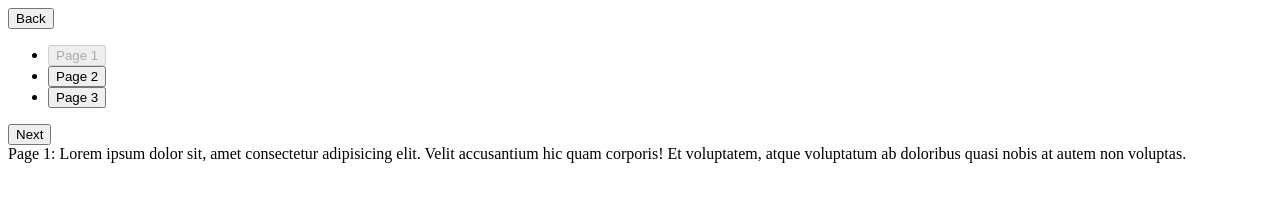
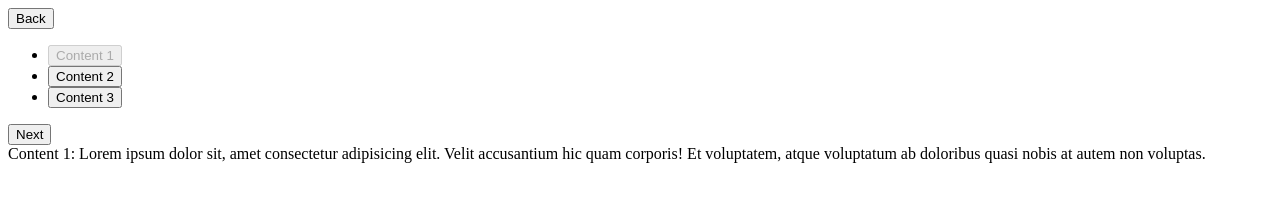
Before and after one commit to MineGame01/Script-Switch-Content, a website built with Vite: page index.html in a window 1280 px wide. Built offline with nearby package versions, Linux system fonts and the light colour scheme.

Commit message:
Update 1.1.2

```diff
--- a/index.html
+++ b/index.html
@@ -1,8 +1,8 @@
 <!DOCTYPE html>
 <html lang="en">
     <head>
-    <meta charset="UTF-8">
-    <meta name="viewport" content="width=device-width, initial-scale=1.0">
+        <meta charset="UTF-8" />
+        <meta name="viewport" content="width=device-width, initial-scale=1.0" />
         <title>Switch Content</title>
     </head>
     <body>
@@ -11,19 +11,20 @@
             <ul></ul>
             <button data-switch-btn-path="next">Next</button>
         </div>
-    <div class="pages" id="pages">
-        <div
-        data-page-name="Page 1"
-        data-page-id="page-1">
-            Page 1: Lorem ipsum dolor sit, amet consectetur adipisicing elit. Velit accusantium hic quam corporis! Et voluptatem, atque voluptatum ab doloribus quasi nobis at autem non voluptas.</div>
-        <div
-        data-page-name="Page 2"
-        data-page-id="page-2">
-            Page 2: Lorem ipsum dolor sit amet consectetur adipisicing elit. Iure, consequuntur vel distinctio perspiciatis eius sit!</div>
-        <div
-        data-page-name="Page 3"
-        data-page-id="page-3">
-            Page 3: Lorem ipsum, dolor sit amet consectetur adipisicing elit. Ratione, unde.</div>
+        <div id="contents">
+            <div data-content-name="Content 1" data-content-id="content-1">
+                Content 1: Lorem ipsum dolor sit, amet consectetur adipisicing
+                elit. Velit accusantium hic quam corporis! Et voluptatem, atque
+                voluptatum ab doloribus quasi nobis at autem non voluptas.
+            </div>
+            <div data-content-name="Content 2" data-content-id="content-2">
+                Content 2: Lorem ipsum dolor sit amet consectetur adipisicing
+                elit. Iure, consequuntur vel distinctio perspiciatis eius sit!
+            </div>
+            <div data-content-name="Content 3" data-content-id="content-3">
+                Content 3: Lorem ipsum, dolor sit amet consectetur adipisicing
+                elit. Ratione, unde.
+            </div>
         </div>
         <script type="module" src="main.ts"></script>
     </body>
--- a/index.ts
+++ b/index.ts
@@ -1,136 +1,263 @@
-interface Props {
-    menuElement: HTMLElement,
-    pagesElement: HTMLElement,
-}
+type TElement = HTMLElement;
 
-interface CreateButtonToggleProps {
-    title: string,
-    valueAttribute: string,
-    className?: string,
-    onClick: (e: MouseEvent) => void,
-}
+export class SwitchContent {
+    /**
+     *  This object with pair "content id" (key) and "content name" (property)
+     */
+    private availableContents: { [key: string]: string };
+    /**
+     * Contains a reference to the ul tag node in the control
+     */
+    private controllersElement: TElement | null;
+    /**
+     * Contains a link to the parent node of all defined content
+     */
+    private contentsElement: TElement;
+    /**
+     * Contains a reference to the parent node of all controls
+     */
+    private menuElement: TElement;
 
-// Function for creating buttons for switching pages
-const createButtonToggle = ({
-    title,
-    valueAttribute,
-    className = " ",
-    onClick,
-}: CreateButtonToggleProps): HTMLButtonElement => {
-    const buttonElement = document.createElement("button");
-    buttonElement.innerText = title;
-    buttonElement.setAttribute("value", valueAttribute);
-    buttonElement.onclick = onClick;
-    buttonElement.className = className;
-    return buttonElement;
-}
+    /**
+     * Initializing the script
+     *
+     * @param menuElement An HTML Node element that contains elements to control content
+     * @param contentsElement The HTML Node element that defines accessible content
+     */
+    constructor(menuElement: TElement, contentsElement: TElement) {
+        this.menuElement = menuElement;
+        this.contentsElement = contentsElement;
 
-export function setupScrollingText({
-    menuElement,
-    pagesElement
-}: Props) {
-    const
-        ulElement = menuElement.querySelector("ul"),
-        switchBtnOneEl = menuElement.querySelector("button:first-child") as HTMLButtonElement | null,
-        switchBtnTwoEl = menuElement.querySelector("button:last-child") as HTMLButtonElement | null
+        this.availableContents = this.extractionContents(this.contentsElement);
+        this.controllersElement = this.menuElement.querySelector(
+            "ul"
+        ) as TElement | null;
 
-    if (ulElement === null || switchBtnOneEl === null || switchBtnTwoEl === null) {
-        console.error("Switch Content: Element not found!");
-        return;
+        if (!this.controllersElement) {
+            console.error(
+                "Tag 'ul' was not found in the element",
+                this.menuElement
+            );
+        }
+
+        // Defining navigation buttons
+        this.createButtonsNavigation(this.availableContents).forEach(
+            (button) => {
+                const liElement = document.createElement("li");
+                liElement.appendChild(button);
+                if (this.controllersElement) {
+                    this.controllersElement.appendChild(liElement);
+                }
+            }
+        );
+
+        // Set the current page value if there is no value
+        if (!this.getCurrentContentId())
+            this.setAttributeValuefromContentsElement(
+                Object.keys(this.availableContents)[0]
+            );
+
+        /**
+         * Defines logic based on its parameters for content switching buttons
+         */
+        const settingSwitchButton = (menuElement: typeof this.menuElement) => {
+            const switchButtons = [
+                ...menuElement.querySelectorAll("button"),
+            ].filter((button) => button.hasAttribute("data-switch-btn-path"));
+
+            const checkPath = (
+                path: string | undefined | null
+            ): "next" | "back" | undefined => {
+                if (path !== "back" && path !== "next") {
+                    console.error(
+                        "data-switch-btn-path Attribute value is wrong! Please check the buttons in the menu"
+                    );
+                } else return path;
+            };
+
+            const switchBtnOnePath = checkPath(
+                switchButtons[0].dataset.switchBtnPath
+            );
+            const switchBtnTwoPath = checkPath(
+                switchButtons[1].dataset.switchBtnPath
+            );
+
+            if (switchBtnOnePath) {
+                switchButtons[0].addEventListener("click", () =>
+                    this.switchContent(switchBtnOnePath)
+                );
+            }
+
+            if (switchBtnTwoPath) {
+                switchButtons[1].addEventListener("click", () =>
+                    this.switchContent(switchBtnTwoPath)
+                );
+            }
+        };
+
+        settingSwitchButton(this.menuElement);
+        this.update();
     }
 
-    let currentPage: string;
-
-    //Getting page names and IDs
-    let listPageId: Array<string> = [];
-    let listPageName: Array<string> = [];
-    for (let pageElement of Array.from(pagesElement.children) as Array<HTMLElement>) {
-        const pageId = pageElement.dataset.pageId;
-        const pageName = pageElement.dataset.pageName;
-        pageId !== undefined && listPageId.push(pageId);
-        pageName !== undefined && listPageName.push(pageName);
+    /**
+     * Returns the current content ID.
+     *
+     * @returns Current content id
+     */
+    private getCurrentContentId() {
+        return this.contentsElement.dataset.idCurrentContent;
     }
 
-    // An array of li elements that contain a buttons
-    // Buttons for switching pages
-    const liElementButtonToggle: Array<HTMLLIElement> = listPageName.map((name, index) => {
-        const liElement = document.createElement("li");
-        // Calling a function to create the required buttons
-        const buttonElement = createButtonToggle({
-            title: name,
-            valueAttribute: listPageId[index],
-            className: menuElement.dataset.switchBtnClass,
-            onClick: function() {
-                setPageValueSideBarContent(listPageId[index]);
-            }
-        });
-        liElement.appendChild(buttonElement);
-        ulElement.appendChild(liElement);
-        return liElement;
-    });
-
-    // Sync current page value
-    const updateCurrentPage = () => {
-        currentPage = getPageValueSideBarContent() as string;
+    /**
+     * Use to set the current content, after setting the value the update function is called
+     *
+     * @param content id
+     */
+    private setAttributeValuefromContentsElement(contentId: string) {
+        this.contentsElement.setAttribute("data-id-current-content", contentId);
+        this.update();
     }
 
-    // Get current page
-    const getPageValueSideBarContent = () => pagesElement.getAttribute("page");
-    // Set current page and update ui
-    const setPageValueSideBarContent = (value: string) => {
-        pagesElement.setAttribute("page", value);
-        updatePage();
+    /**
+     * Method that updates the rendering state of all elements with the current values
+     */
+    private update() {
+        const idCurrentContent = this.getCurrentContentId();
+
+        /**
+         * Updates the state of the buttons. If the current content ID matches the navigation button ID, the button becomes disabled.
+         *
+         * @param id current content
+         */
+        const updateButton = (contentId: string) => {
+            if (this.controllersElement) {
+                this.controllersElement.querySelectorAll("li").forEach((li) => {
+                    const toggleButton = li.querySelector("button");
+                    if (toggleButton) {
+                        toggleButton.disabled =
+                            toggleButton.dataset.contentId === contentId;
+                    }
+                });
+            }
+        };
+
+        /**
+         * It scans all content and hides the content that are currently inactive.
+         *
+         * @param id current content
+         */
+        const updateContents = (contentId: string) => {
+            this.contentsElement.querySelectorAll("div").forEach((content) => {
+                if (content.dataset.contentId === contentId) {
+                    content.style.display = "block";
+                } else {
+                    content.style.display = "none";
+                }
+            });
+        };
+
+        if (idCurrentContent) {
+            updateButton(idCurrentContent);
+            updateContents(idCurrentContent);
+        }
     }
 
-    // Set the current page value if there is no value
-    if (getPageValueSideBarContent() === null) setPageValueSideBarContent(listPageId[0]);
+    /**
+     * A method used to switch content in a specific direction.
+     *
+     * @param path
+     */
+    private switchContent(path: "next" | "back") {
+        const idsAllContents =
+            path === "back"
+                ? Object.keys(this.availableContents).reverse()
+                : Object.keys(this.availableContents);
+        const idCurrentContent = this.getCurrentContentId();
 
-    function updatePage() {
-        updateCurrentPage();
+        if (idCurrentContent) {
+            const currentIndexContent =
+                idsAllContents.indexOf(idCurrentContent);
 
-        // If the button attribute value is equal to the current page then apply styles
-        // Indicates the current page
-        liElementButtonToggle.forEach(li => {
-            if (li.firstElementChild !== null) {
-                const buttonToggleEl = li.firstElementChild as HTMLButtonElement;
-                const valueButton = buttonToggleEl.getAttribute("value") as string;
-                buttonToggleEl.disabled = valueButton === currentPage
+            if (currentIndexContent !== idsAllContents.length - 1) {
+                this.setAttributeValuefromContentsElement(
+                    idsAllContents[currentIndexContent + 1]
+                );
+            } else if (currentIndexContent === idsAllContents.length - 1) {
+                this.setAttributeValuefromContentsElement(idsAllContents[0]);
+            }
+        }
+    }
+
+    /**
+     * Extracting available content
+     *
+     * @param contentsElement The HTML Node element that defines accessible content
+     * @returns This object with pair "content id" (key) and "content name" (property)
+     */
+    private extractionContents(contentsElement: TElement) {
+        const availableContents = Array.from(
+            contentsElement.children
+        ) as Array<TElement>;
+
+        const data: typeof this.availableContents = {};
+
+        availableContents.forEach((content) => {
+            const contentId = content.dataset.contentId;
+            const contentName = content.dataset.contentName;
+            if (contentId && contentName) {
+                data[contentId] = contentName;
             }
         });
 
-        // Shows the page if the value of available pages is equal to the current page. If not, then hides it.
-        listPageId.forEach(page => {
-            const pageElement = pagesElement.querySelector(`[data-page-id="${page}"]`) as HTMLElement | null;
-            if (pageElement !== null) pageElement.style.display = currentPage === page ? "block" : "none";
+        return data;
+    }
+
+    /**
+     * Create navigation buttons to toggle available content
+     *
+     * @param availableContents
+     */
+    private createButtonsNavigation(
+        availableContents: typeof this.availableContents
+    ) {
+        return Object.keys(availableContents).map((contentId) => {
+            return this.createToggleButton(
+                availableContents[contentId],
+                contentId,
+                () => {
+                    this.setAttributeValuefromContentsElement(contentId);
+                },
+                this.menuElement.dataset.switchBtnClass
+            );
         });
     }
 
-    // Function for switching pages
-    function changePage(path: "next" | "back") {
-        updateCurrentPage();
-
-        let listPageCopy = path === "back" ? [...listPageId].reverse() : listPageId;
-        let index = listPageCopy.indexOf(currentPage);
-
-        if (index !== listPageCopy.length - 1) {
-            // If the current page is not the last one, then go to the next one
-            setPageValueSideBarContent(listPageCopy[index + 1]);
-        } else if (index === listPageCopy.length - 1) {
-            // If the current page is the last one, then go to the beginning
-            setPageValueSideBarContent(listPageCopy[0]);
+    /**
+     * Create toggle button for switch content
+     *
+     * @param title Content name
+     * @param valueAttribute Content id
+     * @param listener Event callback function for switch contents by id
+     * @param className CSS Selectors
+     * @param onClick
+     */
+    private createToggleButton(
+        title: string,
+        valueAttribute: string,
+        listener?: (this: HTMLButtonElement, ev: MouseEvent) => any,
+        className?: string,
+        onClick?: GlobalEventHandlers["onclick"]
+    ) {
+        const buttonElement = document.createElement("button");
+        buttonElement.innerText = title;
+        buttonElement.setAttribute("data-content-id", valueAttribute);
+        buttonElement.onclick = onClick ?? null;
+        if (listener) {
+            buttonElement.addEventListener("click", listener);
         }
+        if (className) {
+            buttonElement.className = className;
+        }
+        return buttonElement;
     }
-
-
-    const switchBtnOneElPath = switchBtnOneEl.dataset.switchBtnPath;
-    const switchBtnTwoElPath = switchBtnTwoEl.dataset.switchBtnPath;
-    const checkPath = (path: string | undefined | null): "next" | "back" => {
-        if (path !== "back" && path !== "next") {
-            throw Error("data-switch-btn-path Attribute not found! Please check the buttons in the menu")
-        } else return path;
-    }
-    switchBtnTwoEl.onclick = () => changePage(checkPath(switchBtnTwoElPath));
-    switchBtnOneEl.onclick = () => changePage(checkPath(switchBtnOneElPath));
-
-    updatePage();
 }
--- a/main.ts
+++ b/main.ts
@@ -1,8 +1,8 @@
-import { setupScrollingText } from "./index";
+import { SwitchContent } from "./index";
 
 {
     const menuElement = document.getElementById("menu") as HTMLElement;
-    const pagesElement = document.getElementById("pages") as HTMLElement;
+    const contentsElement = document.getElementById("contents") as HTMLElement;
 
-    setupScrollingText({ menuElement, pagesElement });
+    const switchContent = new SwitchContent(menuElement, contentsElement);
 }
```
Also changed, not shown: package.json (+28 -7 lines), tsconfig.json (+8 -106 lines), README.md, 1 other file. Lines whose indentation alone changed are shown as unchanged.
